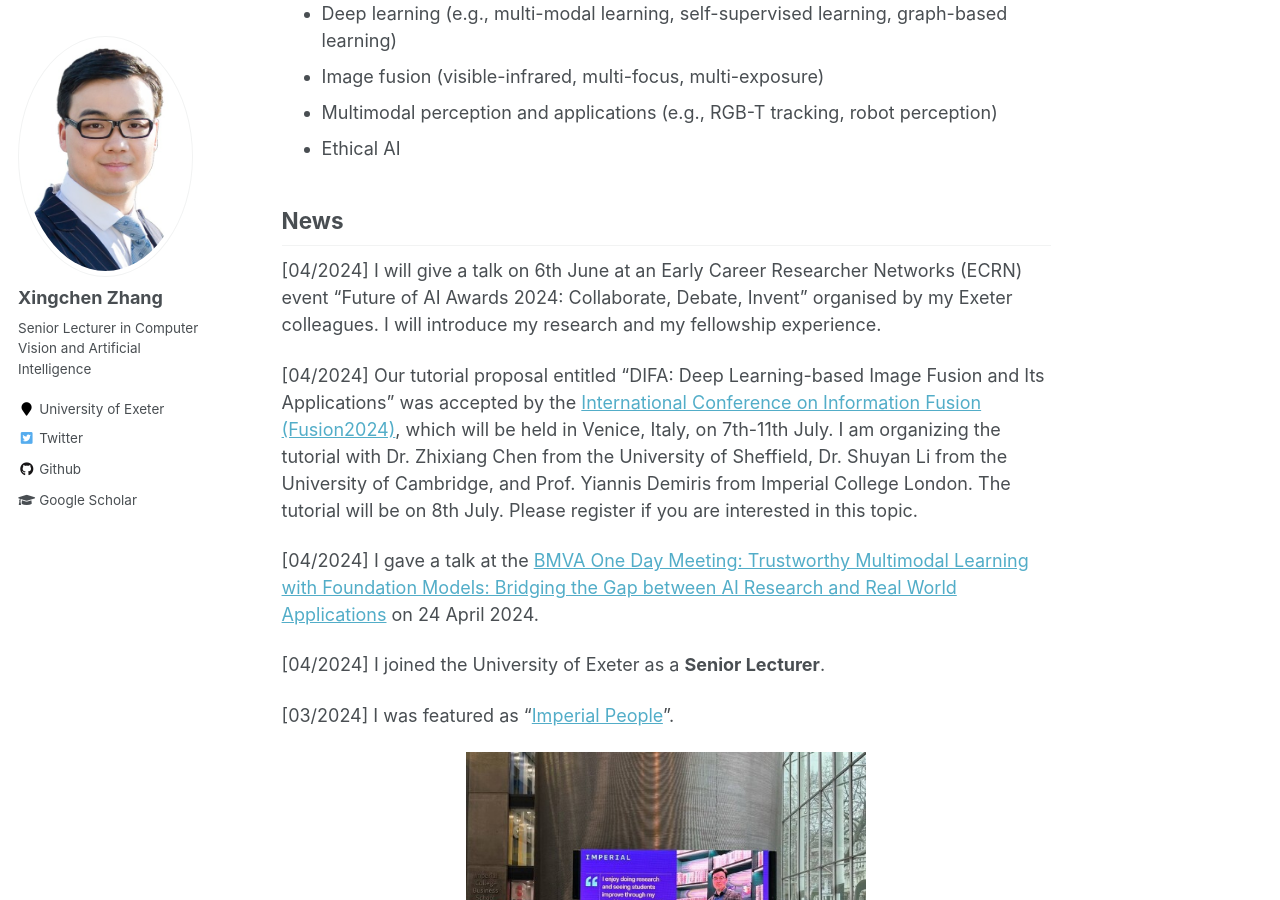
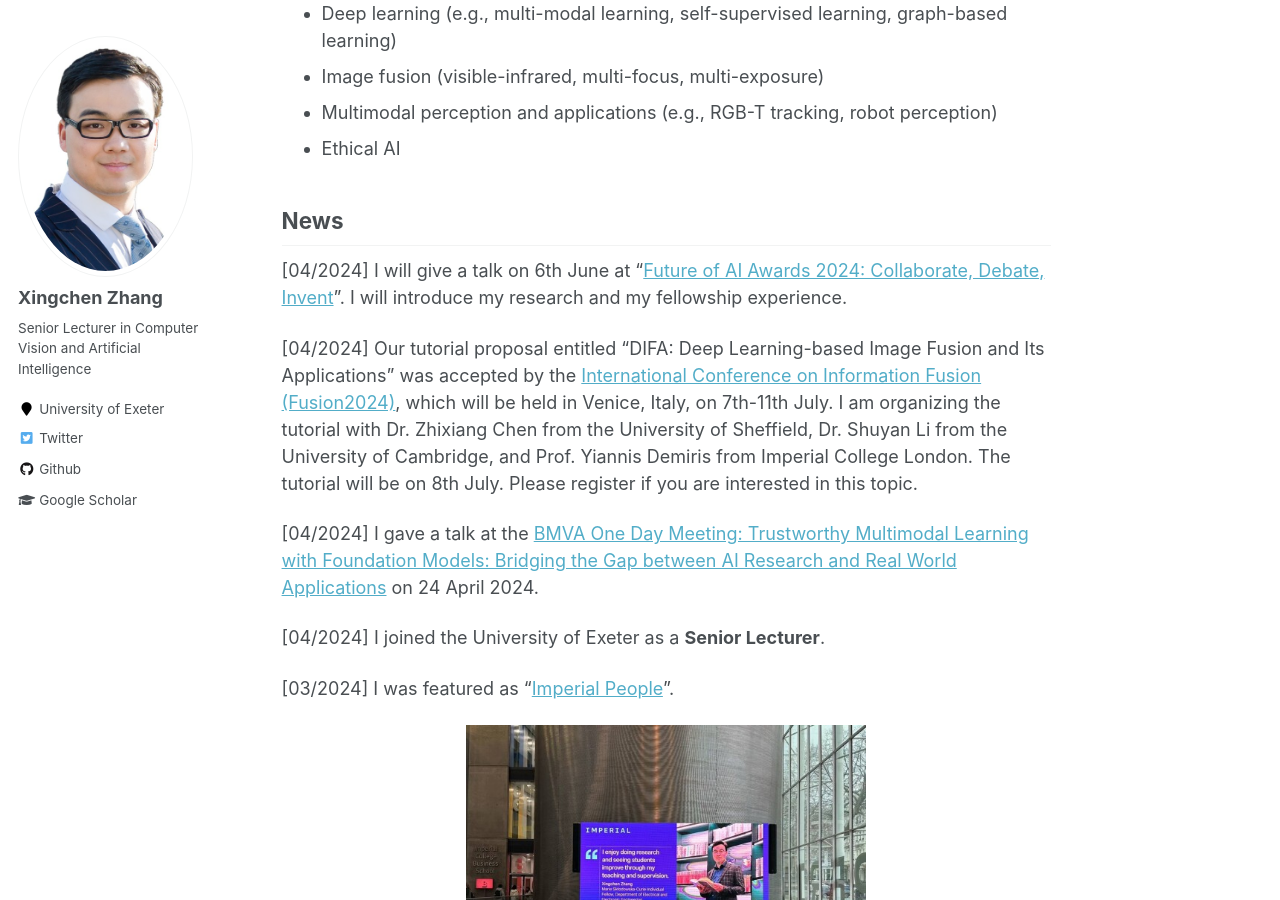
Before and after one commit to xingchenzhang/xingchenzhang.github.io, a Jekyll site: the page built from _pages/about.md, in a window 1280 px wide and 900 px high, scrolled down 1264 px. Built offline with Jekyll 4.4.1, drawn with Linux system fonts in a browser that asks for light colours.

Commit message:
update news

```diff
--- a/_pages/about.md
+++ b/_pages/about.md
@@ -34,7 +34,7 @@
 
 News
 ----
-[04/2024] I will give a talk on 6th June at an Early Career Researcher Networks (ECRN) event "Future of AI Awards 2024: Collaborate, Debate, Invent" organised by my Exeter colleagues. I will introduce my research and my fellowship experience.
+[04/2024] I will give a talk on 6th June at "[Future of AI Awards 2024: Collaborate, Debate, Invent](https://www.eventbrite.co.uk/e/future-of-ai-awards-2024-collaborate-debate-invent-tickets-893583621667)". I will introduce my research and my fellowship experience.
 
 [04/2024] Our tutorial proposal entitled "DIFA: Deep Learning-based Image Fusion and Its Applications" was accepted by the [International Conference on Information Fusion (Fusion2024)](https://fusion2024.org/), which will be held in Venice, Italy, on 7th-11th July. I am organizing the tutorial with Dr. Zhixiang Chen from the University of Sheffield, Dr. Shuyan Li from the University of Cambridge, and Prof. Yiannis Demiris from Imperial College London. The tutorial will be on 8th July. Please register if you are interested in this topic.
 
```
